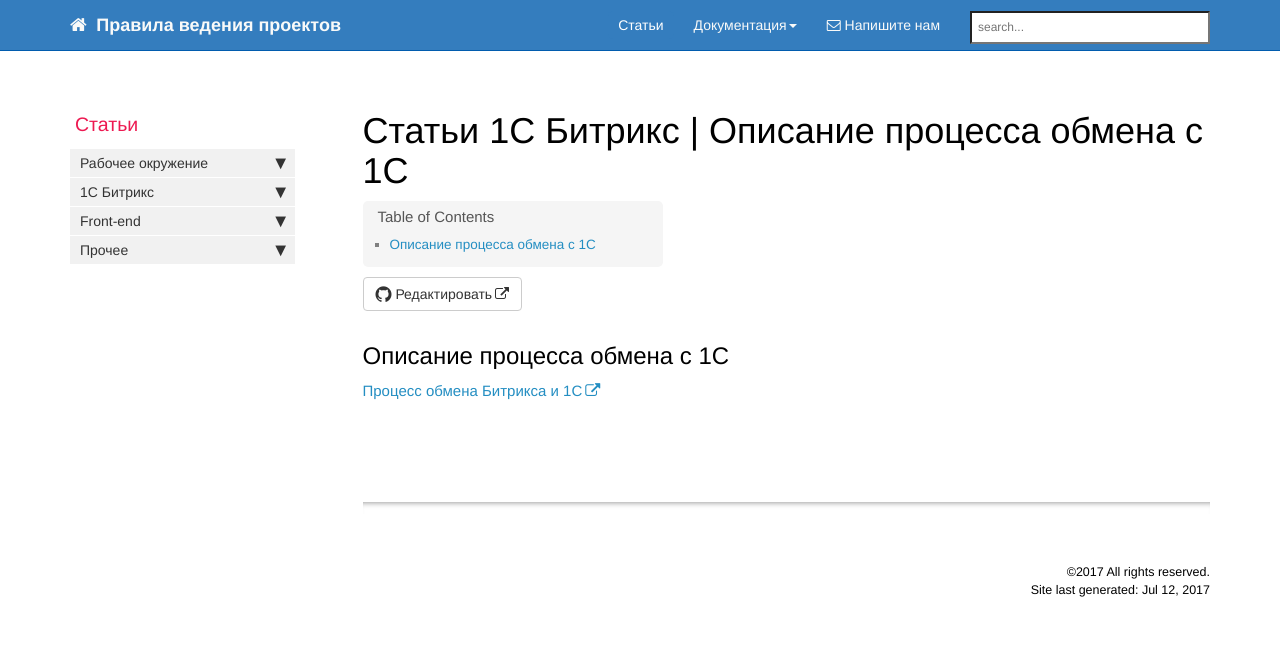
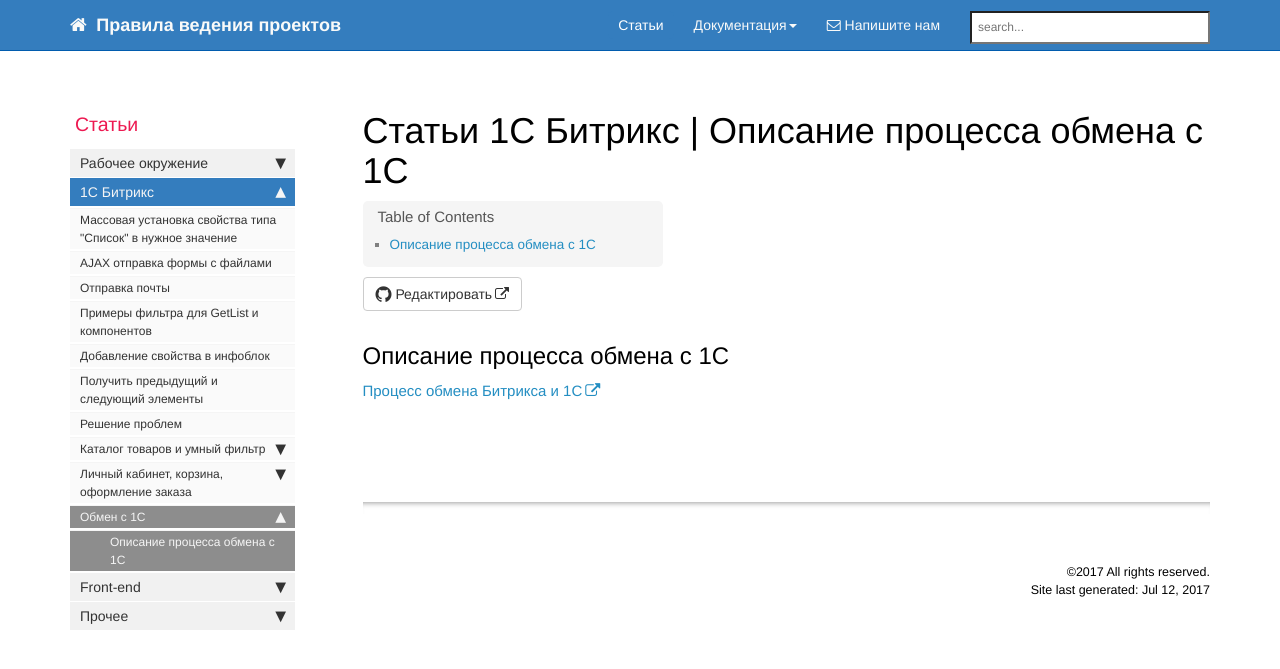
Before and after one commit to gdecider/gdecider.github.io, a Jekyll site: the page built from pages/articles/articles_bx-1c-exch-base.md, in a window 1280 px wide. Shown: the top 669 px of the page. Built offline with Jekyll 4.4.1, drawn with Linux system fonts in a browser that asks for light colours; nearby versions of some CDN libraries; comment, search, counter and statistics services are not loaded.

Commit message:
Update articles_sidebar.yml

```diff
--- a/_data/sidebars/articles_sidebar.yml
+++ b/_data/sidebars/articles_sidebar.yml
@@ -138,6 +138,14 @@
           url: /articles_bx-component-epilog-example.html
           output: web, pdf
 
+      - title: Обмен с 1С
+        output: web
+        subfolderitems:
+
+        - title: Описание процесса обмена с 1С
+          url: /articles_bx-1c-exch-base.html
+          output: web, pdf
+
   - title: Front-end
     output: web, pdf
     folderitems:
```
